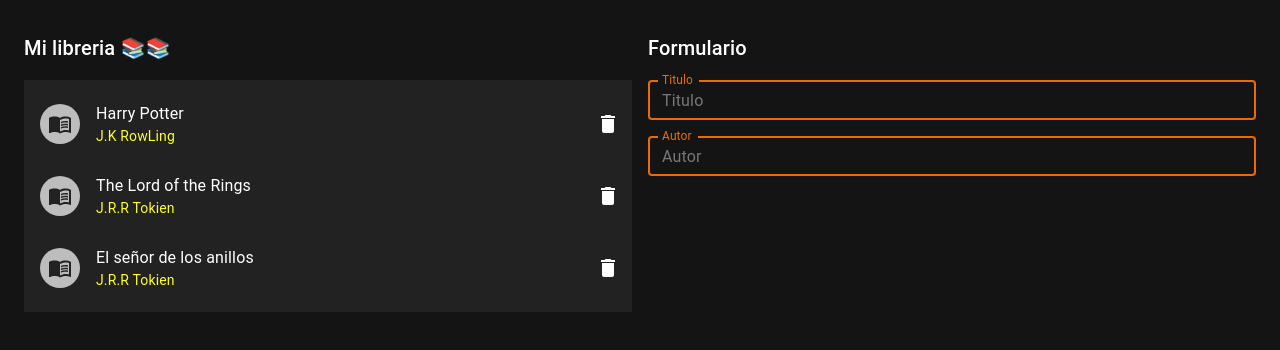
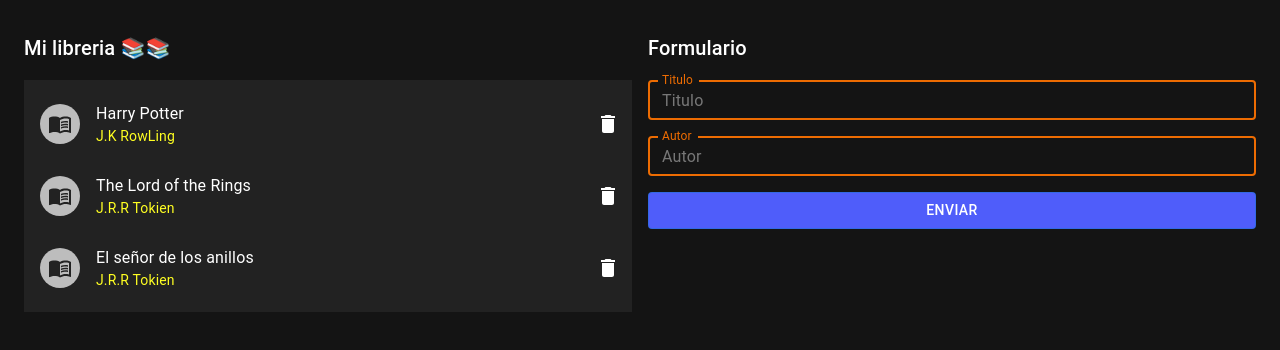
Before and after one commit to sergiogarciauribe/netflix, a React (Vite) app: page /books in a window 1280 px wide. Shown: the top 350 px of the page. Built offline with nearby package versions, Linux system fonts and the light colour scheme.

Commit message:
Lista de libros

```diff
--- a/src/components/books.jsx
+++ b/src/components/books.jsx
@@ -1,6 +1,7 @@
 import * as React from "react";
 import {
   Avatar,
+  Button,
   colors,
   Container,
   Grid,
@@ -40,7 +41,29 @@ const books = [
 ];
 
 const Books = () => {
-  const [ListBooks, setBooks] = React.useState(books);
+  const [ListBooks, setListBooks] = React.useState(books);
+  const [bookFrom, setBookFrom] = React.useState({});
+
+  //Funcion para capturar los datos
+  const handleChange = (event) => {
+    const valueInput = event.target.value;
+    const nameInput = event.target.name;
+    setBookFrom({ ...bookFrom, [nameInput]: valueInput });
+  };
+
+  //Funcion para enviar los datos a la lista
+  const handleSubmit = () => {
+    const newBook = {
+      id: Date.now(),
+      title: bookFrom.title,
+      autorBook: bookFrom.autorBook,
+    };
+
+    setListBooks([...ListBooks, newBook]);
+
+    //Limpiar los datos
+    setBookFrom({});
+  };
 
   return (
     <>
@@ -97,6 +120,9 @@ const Books = () => {
                 label="Titulo"
                 color="warning"
                 focused
+                onChange={handleChange}
+                name="title"
+                value={bookFrom.title}
                 id="outlined-size-small"
                 size="small"
                 placeholder="Titulo"
@@ -108,6 +134,9 @@ const Books = () => {
                 label="Autor"
                 color="warning"
                 focused
+                onChange={handleChange}
+                name="autorBook"
+                value={bookFrom.autorBook}
                 id="outlined-size-small"
                 size="small"
                 placeholder="Autor"
@@ -115,6 +144,13 @@ const Books = () => {
                   style: { color: "#FFF" },
                 }}
               />
+              <Button
+                variant="outlined"
+                onClick={handleSubmit}
+                sx={{ backgroundColor: "#4f5dfa", color: "#fff" }}
+              >
+                Enviar
+              </Button>
             </Stack>
           </Grid>
         </Grid>
```
